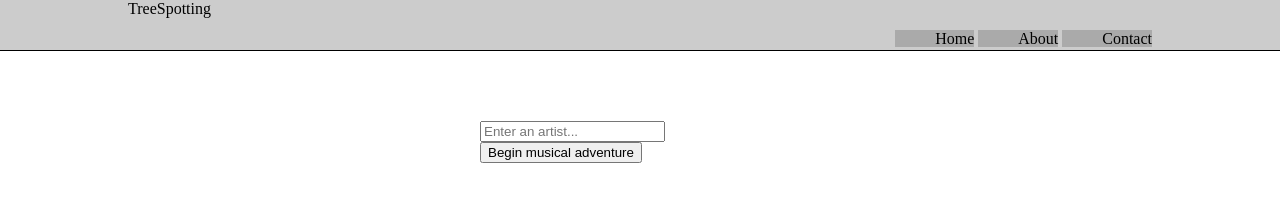
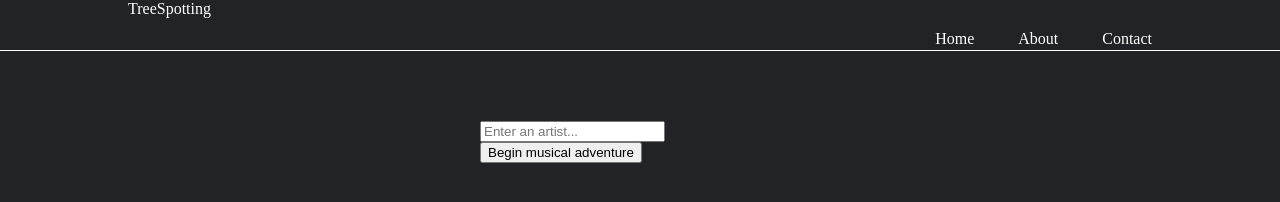
Before and after one commit to KevinGAleman/treespotting, a plain HTML site: page index.html in a window 1280 px wide. Drawn offline with nearby package versions, Linux system fonts and the light colour scheme.

Commit message:
Small CSS tweaks

```diff
--- a/stylesheet.css
+++ b/stylesheet.css
@@ -5,13 +5,14 @@
 html, body {
 	width: 100%;
 	height: 100%;
+	background-color: #222326;
+	color: white;
 }
 
 #header {
 	height: 50px;
 	margin-bottom: 70px;
-	background-color: #ccc;
-	border-bottom: 1px solid #000;
+	border-bottom: 1px solid #FFF;
 }
 
 #nav {
@@ -22,7 +23,6 @@ html, body {
 	text-decoration: none;
 	display: inline;
 	padding-left: 40px;
-	background-color: #aaa;
 }
 
 .artist_input {
```
